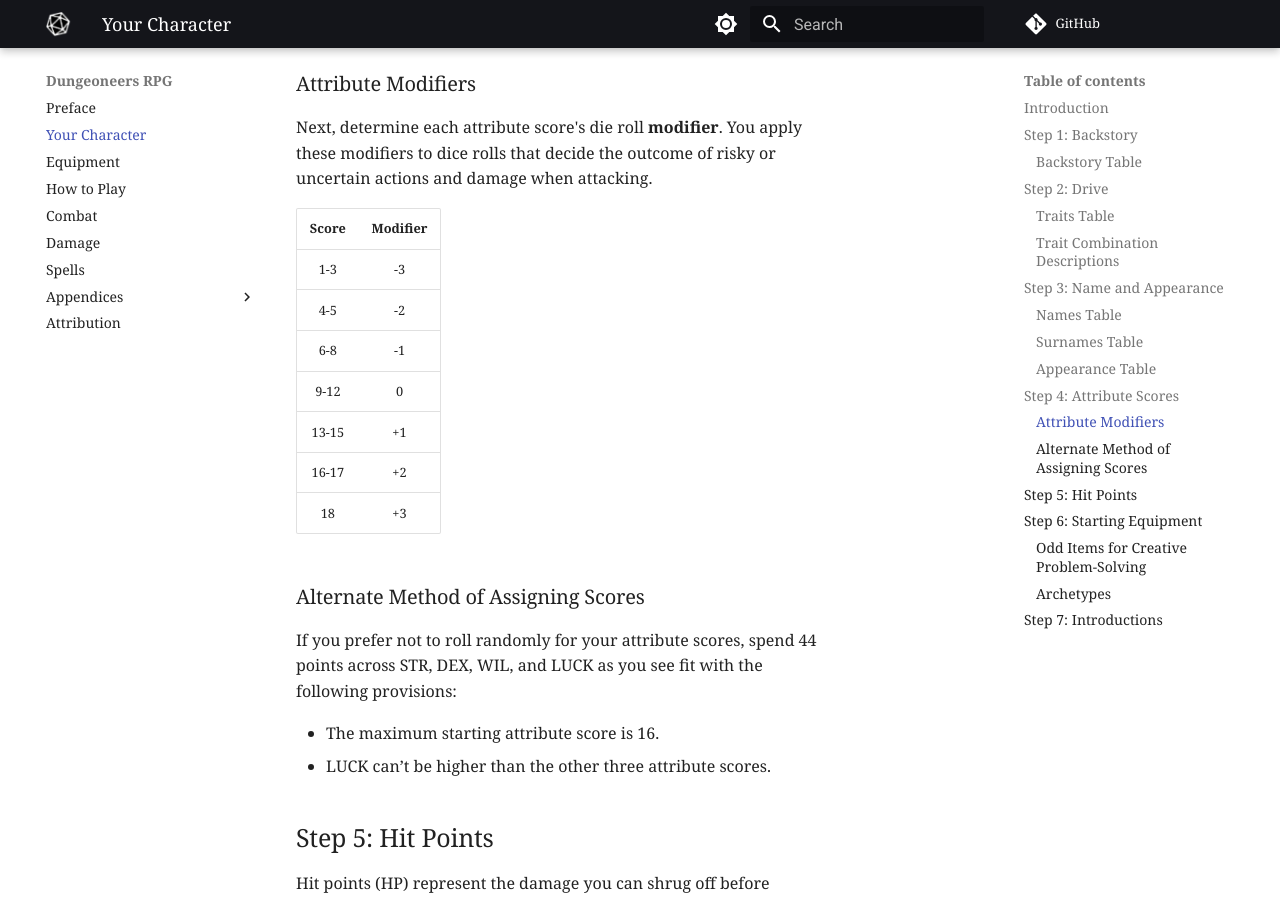
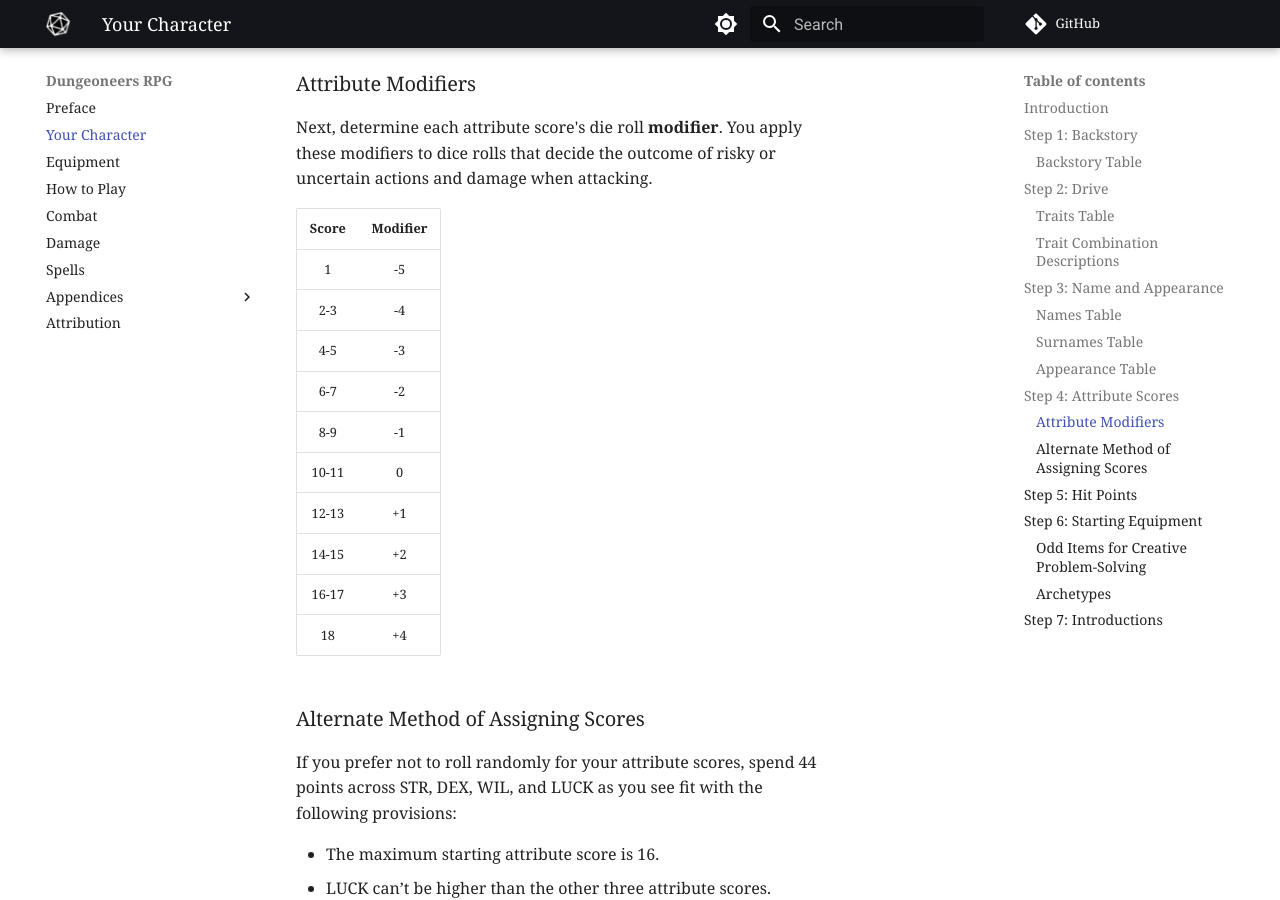
Before and after one commit to joemoose/dungeoneers.d20, an MkDocs documentation site: the page built from docs/character.md, in a window 1280 px wide and 900 px high, scrolled down 6581 px. Built offline with MkDocs 1.6.1 and Material for MkDocs 9.7.7, drawn with Linux system fonts in a browser that asks for light colours; comment, search, counter and statistics services are not loaded.

Commit message:
Update character.md

```diff
--- a/docs/character.md
+++ b/docs/character.md
@@ -177,13 +177,16 @@
 
 | Score | Modifier |
 | :-: | :-: |
-| 1-3	| -3 |
-| 4-5	| -2 |
-| 6-8 | -1 |
-| 9-12 | 0 |
-| 13-15 | +1 |
-| 16-17 | +2 |
-| 18 | +3 |
+| 1 | -5 |
+| 2-3 | -4 |
+| 4-5	| -3 |
+| 6-7 | -2 |
+| 8-9 | -1 |
+| 10-11 | 0 |
+| 12-13 | +1 |
+| 14-15 | +2 |
+| 16-17 | +3 |
+| 18 | +4 |
 
 ### Alternate Method of Assigning Scores
 
```
